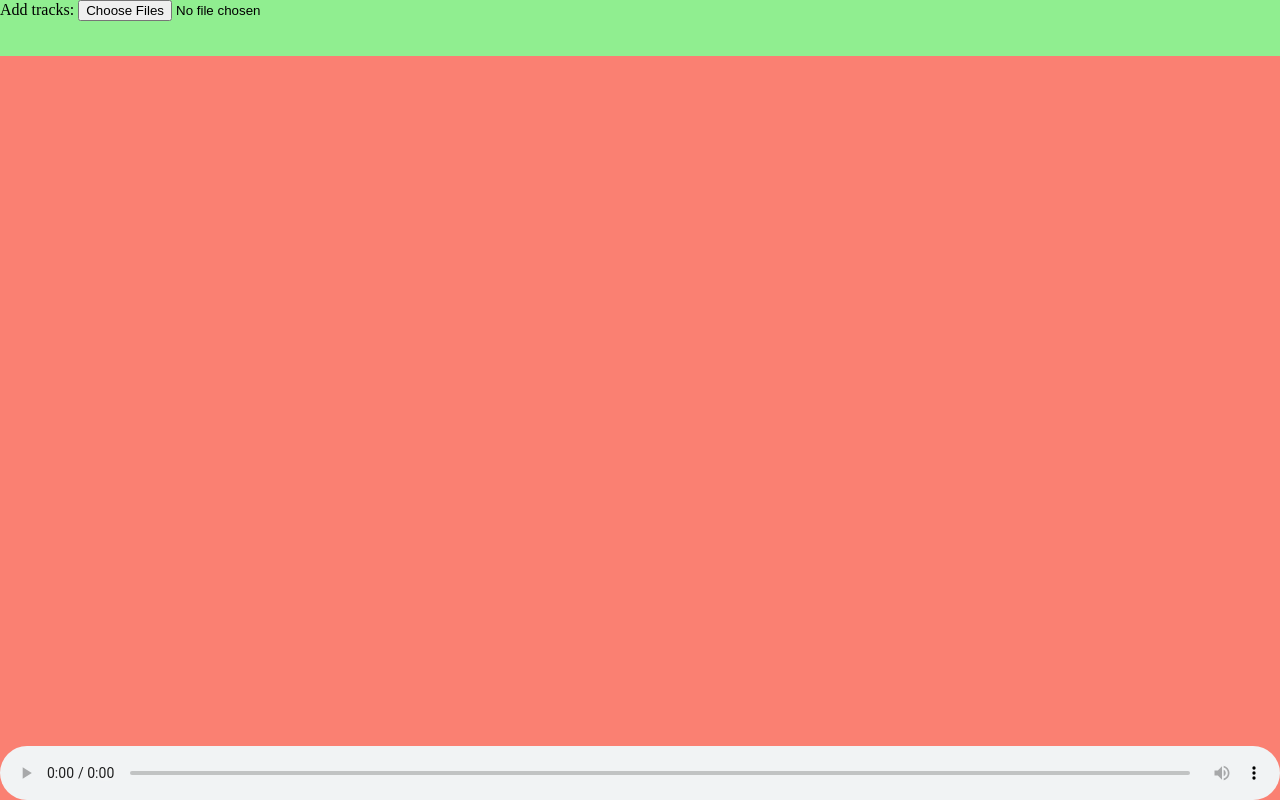
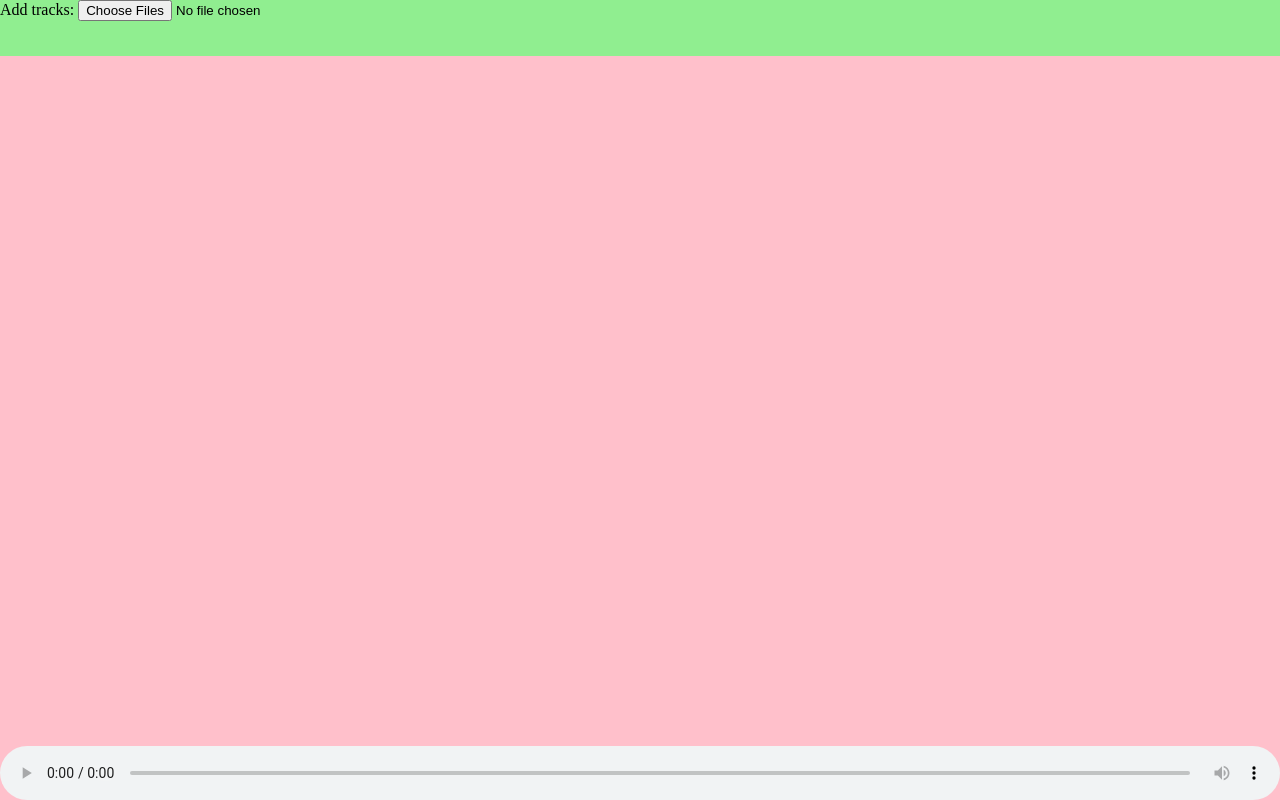
Before and after one commit to maxlutay/localplayer, a plain HTML site: page index.html in a window 1280 px wide. Drawn offline with Linux system fonts and the light colour scheme.

```diff
--- a/index.html
+++ b/index.html
@@ -19,7 +19,7 @@
       width: 100vw;
       height: 100vh;
       max-width: 100%;
-      background: salmon;
+      background: pink;
       display: flex;
       flex-direction: column;
       justify-content: space-between;
```
